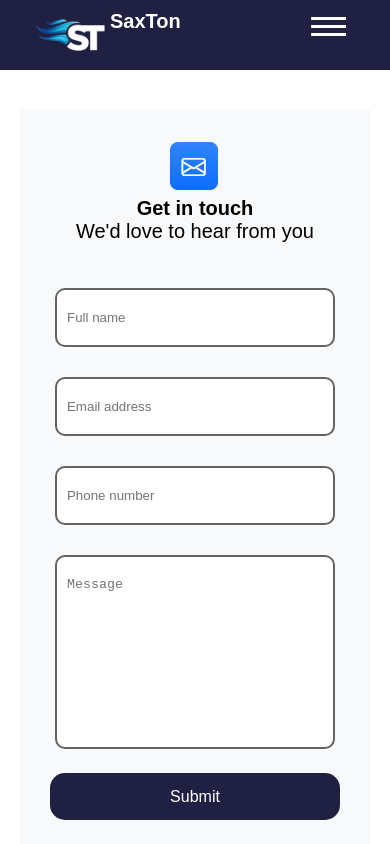
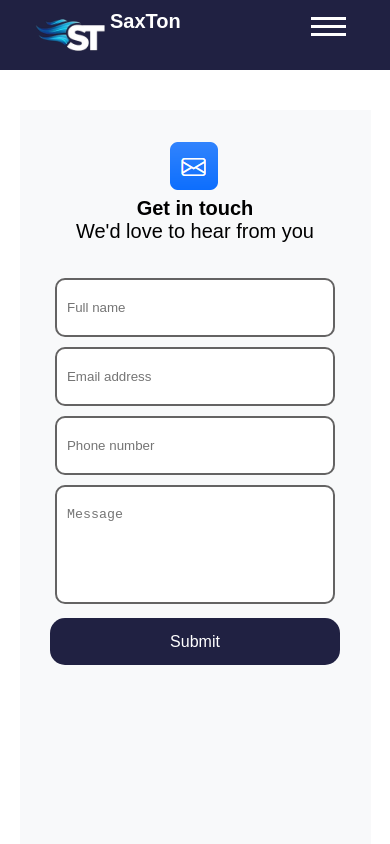
Before and after one commit to LegendNeefex/saxton-store, a React (Create React App) app: page /contact in a window 390 px wide. Shown: the top 844 px of the page. Built offline with nearby package versions, Linux system fonts and the light colour scheme.

Commit message:
fixing a bug on contact page

```diff
--- a/src/components/Pages/ContactUs.jsx
+++ b/src/components/Pages/ContactUs.jsx
@@ -30,7 +30,7 @@ function ContactUs() {
               </div>
               <div className="int_1">
                 <label htmlFor="Remark">
-                  <textarea name="" id="remark" cols="22" rows="10" className="int_2" placeholder="Message"></textarea>
+                  <textarea name="" id="remark" cols="15" rows="5" className="int_2" placeholder="Message"></textarea>
                 </label>
               </div>
               <a href="/" className="submit">Submit</a>
--- a/src/index.css
+++ b/src/index.css
@@ -913,12 +913,16 @@ a{
     .pillar .int_2{
         width: 280px;
     }
+    .pillar .int_1{
+        padding:5px;
+    }
     .contactContainer .submit{
         padding: 15px 120px;
     }
     .too{
         width: 90%;
         flex-direction: column;
+        /* margin-top: 30px; */
     }
     /* Checkout section */
     .prodSection{
```
